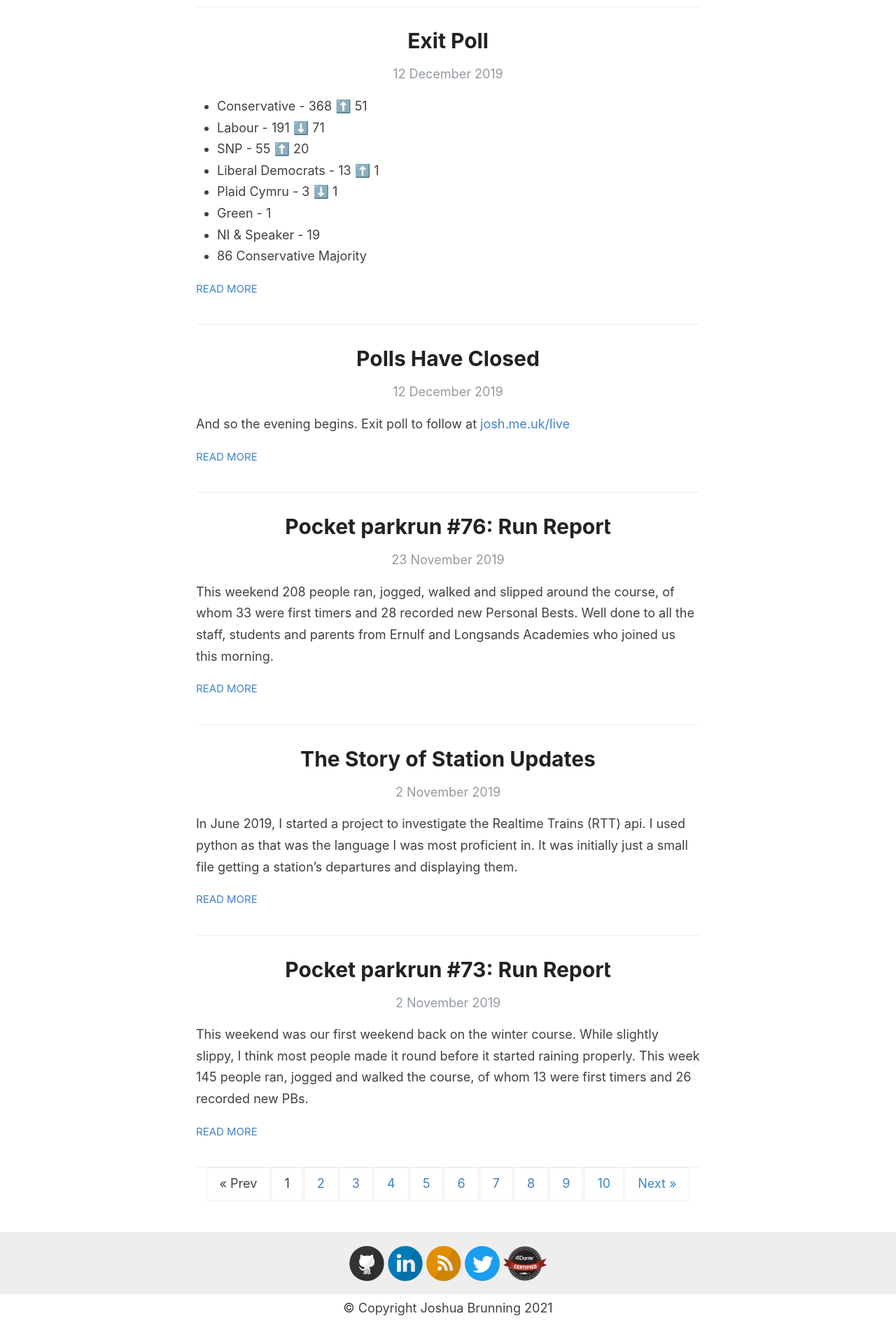
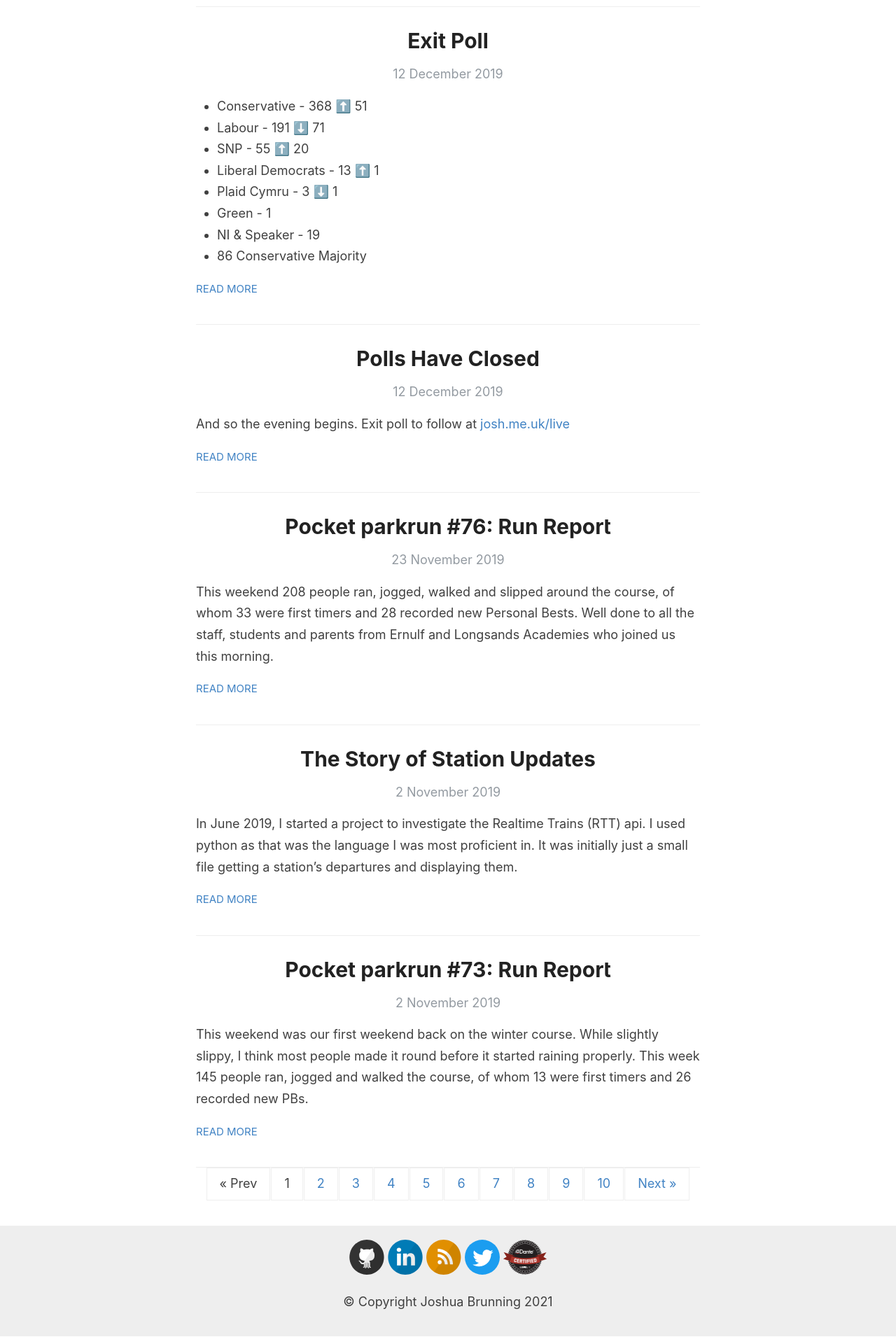
Before and after one commit to josh-justjosh/blog, a Jekyll site: the page built from index.html, in a window 1280 px wide. Shown: the part 1603-3523 px from the top of the page at 70% size. Built offline with Jekyll 4.4.1, drawn with Linux system fonts in a browser that asks for light colours; the list of posts is cut into pages by our own code.

Commit message:
Footer Formatting Update

```diff
--- a/assets/style.scss
+++ b/assets/style.scss
@@ -407,14 +407,14 @@ nav {
 }
 
 .wrapper-main {
-  padding-bottom: 134px;
+  padding-bottom: 194px;
 }
 
 .wrapper-footer {
   position: absolute;
   bottom: 0;
   width: 100%;
-  height: 89px;
+  height: 158px;
   background-color: $lightGray;
 }
 
```
